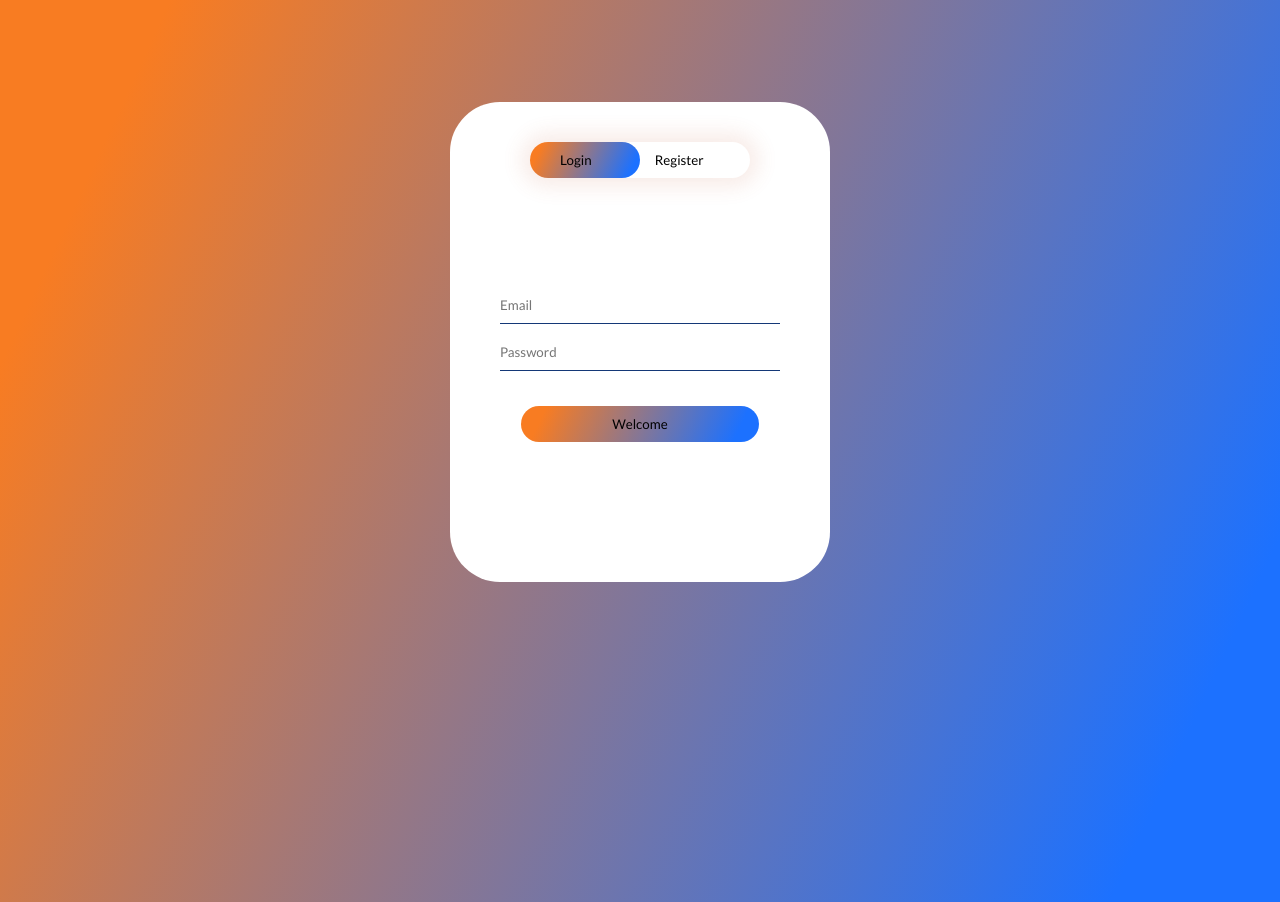
After one commit to daniels600/Team_10_SE, a PHP site: page /log-in.html in a window 1280 px wide. The commit adds this page. Run offline with PHP 8.4, Linux system fonts and the light colour scheme.

Commit message:
Login and Register

```diff
--- a/index.html
+++ b/index.html
@@ -21,9 +21,8 @@
               </div>
               <ul class="main-nav">
                   <li><a href="index.html">Home</a></li>
-                  <li><a href="#">Menu</a></li>
-                  <li><a href="#">Orders</a></li>
                   <li><a href="#">About</a></li>
+                  <li><a href="log-in.html">Log In</a></li>
               </ul>
             </div>
 
--- /dev/null
+++ b/log-in.html
@@ -0,0 +1,35 @@
+<!DOCTYPE html>
+<html lang="en">
+    <head>
+        <meta name="viewport" content="width=device-width, initial-scale=1.0">
+        <title>Login | Foodee</title>
+        <link href='https://fonts.googleapis.com/css?family=Merriweather' rel='stylesheet'>
+        <link href='https://fonts.googleapis.com/css?family=Lato' rel='stylesheet'>
+        <link href='https://fonts.googleapis.com/css?family=Poppins' rel='stylesheet'>
+        <link rel="stylesheet" type="text/css" href="user_details.css">
+    </head>
+    <body>
+        <div class="form-box">
+            <div class="btn">
+                <div id="btn-class"></div>
+                <button type="button" class="button" onclick="login()">Login</button>
+                <button type="button" class="button" onclick="register()">Register</button>
+            </div>
+            <form action="" id="login" class="input-fields">
+                <input type="text" class="field" placeholder="Email">
+                <input type="password" class="field" placeholder="Password">
+                <div class="box-field"></div>
+                <input type="submit" class="submit-btn" name="submit-btn" value="Welcome">
+            </form>
+            <form action="" id="register" class="input-fields">
+                <input type="text" class="field" placeholder="Username">
+                <input type="text" class="field" placeholder="Email">
+                <input type="password" class="field" placeholder="Password">
+                <input type="password" class="field" placeholder="Confirm Password">
+                <div class="box-field"></div>
+                <input type="submit" class="submit-btn" name="submit-btn" value="Register">
+            </form>
+        </div>
+    </body>
+    <script type="text/javascript" src="user_details.js"></script>
+</html>
--- a/style.css
+++ b/style.css
@@ -55,6 +55,7 @@ header{
     font-weight: bold;
     transition: 0.3s;
 }
+
 
 .main-nav li a:hover,
 .main-nav li a:active{
@@ -142,12 +143,13 @@ header{
 .column #pointer{
     margin-left: 270px;
     margin-top:10px;
-    width: 120px;
+    width: 110px;
     margin-bottom: -30px;
 }
 
 .btn-query{
-    margin-left: 180px;
+    margin-left: -220px;
+    margin-top: 40px;
     width: 105.1px;
     height: 35.1px;
     border-radius: 8px;
--- /dev/null
+++ b/user_details.css
@@ -0,0 +1,104 @@
+*{
+    margin: 0;
+    padding: 0;
+    outline: none;
+    box-sizing: border-box;
+    font-family: Lato;
+}
+
+body{
+    height: 100vh;
+    width: 100%;
+    background: linear-gradient(115deg, #F87C22 10%, #1C71FF 90%);
+}
+
+.form-box{
+    width: 380px;
+    height: 480px;
+    position: relative;
+    margin:8% auto;
+    background: #fff;
+    padding: 5px;
+    overflow: hidden;
+    border-radius: 50px;
+}
+
+.btn{
+    width: 220px;
+    margin: 35px auto;
+    position: relative;
+    box-shadow: 0 0 20px 9px #c9663e1f;
+    border-radius: 30px;
+}
+
+.button{
+    padding: 10px 30px;
+    cursor: pointer;
+    background: transparent;
+    border: 0;
+    outline: none;
+    position: relative;
+
+}
+
+#btn-class{
+    top: 0;
+    left: 0;
+    position:absolute;
+    width: 110px;
+    height: 100%;
+    background:linear-gradient(115deg, #F87C22 10%, #1C71FF 90%);
+    border-radius: 30px;
+    transition: .5s;
+}
+
+.input-fields{
+    top: 180px;
+    position: absolute;
+    width: 280px;
+    transition: .5s;
+}
+
+.field{
+    width: 100%;
+    padding: 10px 0;
+    margin: 5px 0;
+    border-left: 0;
+    border-top: 0;
+    border-right: 0;
+    border-bottom: 1px solid #143877;
+    outline:none;
+    background: transparent;
+}
+.submit-btn{
+    width: 85%;
+    padding: 10px 30px;
+    cursor: pointer;
+    display: block;
+    margin: auto;
+    background: linear-gradient(115deg, #F87C22 10%, #1C71FF 90%);
+    border: 0;
+    outline: none;
+    border-radius: 30px;
+}
+
+.submit-btn:hover,
+.submit-btn:active{
+    background: -webkit-linear-gradient(left, #1C71FF 10%,#F87C22 90%);
+    border: 0;
+    outline: none;
+    color:#fff;
+    transition:all 0.4s;
+}
+
+.box-field{
+    margin: 30px 10px 30px 0;
+}
+
+#login{
+    left: 50px;
+}
+
+#register{
+    left: 450px;
+}
--- /dev/null
+++ b/user_details.js
@@ -0,0 +1,15 @@
+var log =document.getElementById("login");
+var reg = document.getElementById("register");
+var btn = document.getElementById("btn-class");
+
+        function register(){
+            log.style.left="-400px";
+            reg.style.left="50px";
+            btn.style.left="110px";
+        }
+
+        function login(){
+            log.style.left="50px";
+            reg.style.left="450px";
+            btn.style.left="0px";
+        }
```
Also changed, not shown: svg/pointer.svg.
